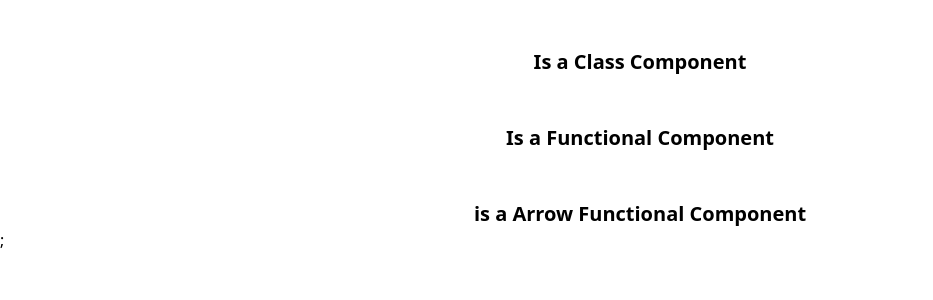
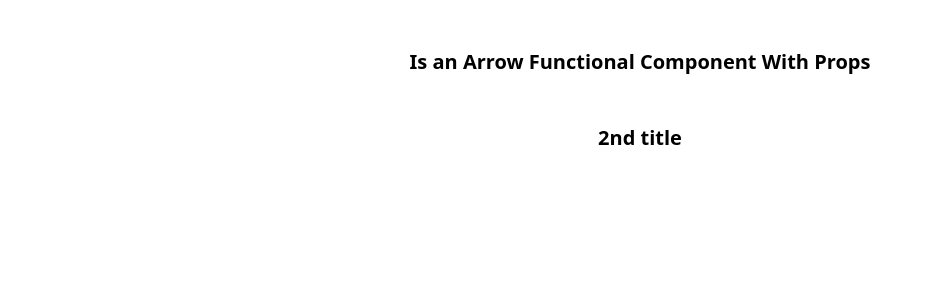
Before and after one commit to Vpetros/cf8-react-intro, a React app: page / in a window 1280 px wide. Shown: the top 300 px of the page, without its empty margins (0-933 px from the left). Built offline with nearby package versions, Linux system fonts and the light colour scheme; the HTML template or start-up script is replaced by a standard one.

Commit message:
feat: add arrow functional component with props

```diff
--- a/src/App.tsx
+++ b/src/App.tsx
@@ -1,8 +1,9 @@
 // import ViteIntro from "./components/ViteIntro/ViteIntro.tsx";
 
-import ClassComponent from "./components/ClassComponent.tsx";
-import FunctionalComponent from "./components/FunctionalComponent.tsx";
-import ArrowFunctionalComponent from "./components/ArrowFunctionalComponent.tsx";
+// import ClassComponent from "./components/ClassComponent.tsx";
+// import FunctionalComponent from "./components/FunctionalComponent.tsx";
+// import ArrowFunctionalComponent from "./components/ArrowFunctionalComponent.tsx";
+import ArrowFunctionalComponentWithProps from "./components/ArrowFunctionalComponentWithProps.tsx";
 
 function App() {
 
@@ -10,9 +11,11 @@
     return (
         <>
             {/*<ViteIntro />*/}
-            <ClassComponent/>
-            <FunctionalComponent/>
-            <ArrowFunctionalComponent/>
+            {/*<ClassComponent/>*/}
+            {/*<FunctionalComponent/>*/}
+            {/*<ArrowFunctionalComponent/>*/}
+            <ArrowFunctionalComponentWithProps title="Is an Arrow Functional Component With Props"/>
+            <ArrowFunctionalComponentWithProps title="2nd title"/>
         </>
     )
 }
--- /dev/null
+++ b/src/components/ArrowFunctionalComponentWithProps.tsx
@@ -0,0 +1,12 @@
+
+type Props = {
+    title: string;
+}
+const ArrowFunctionalComponentWithProps =({title}: Props) => {
+    return(
+        <>
+            <h1 className={"text-center text-xl font-bold mt-12"}>{title}</h1>
+        </>
+    )
+}
+export default ArrowFunctionalComponentWithProps;
```
